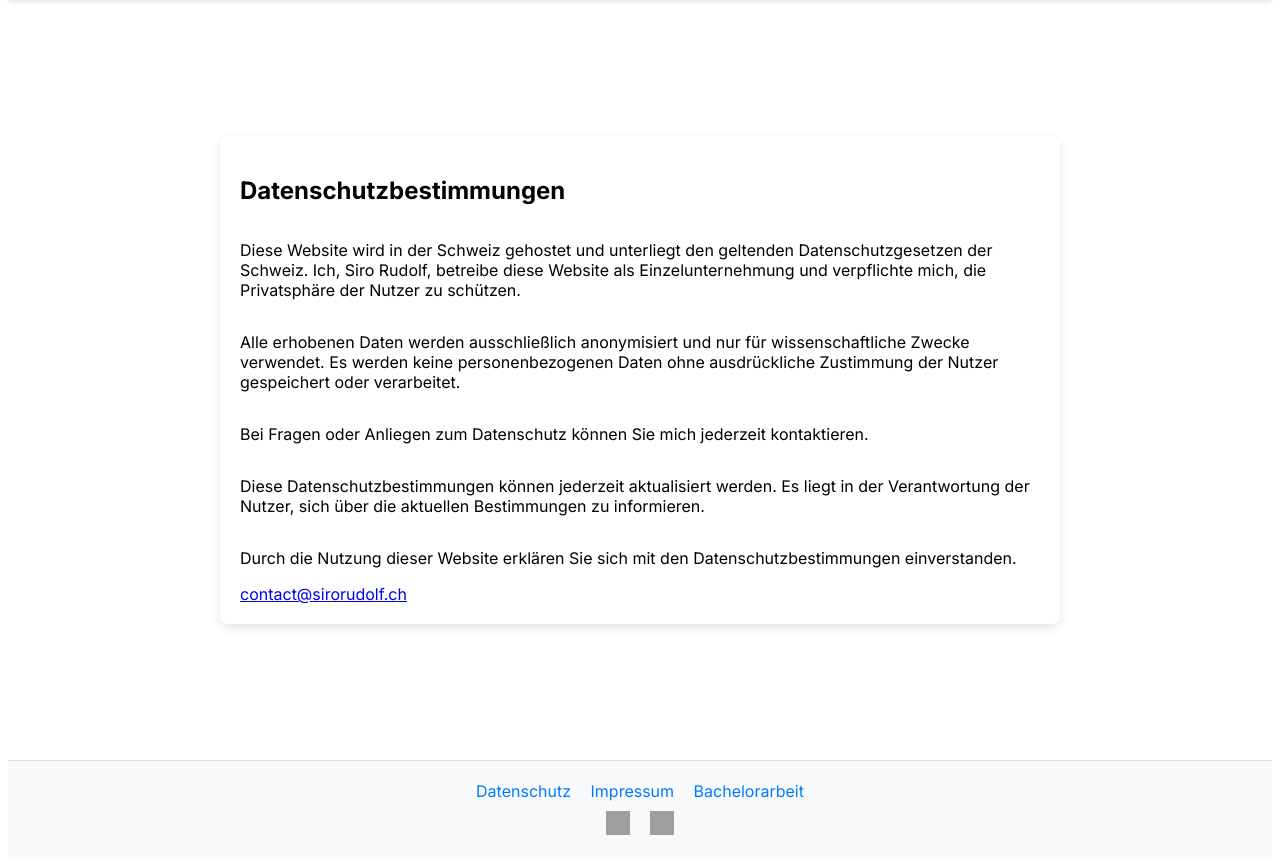
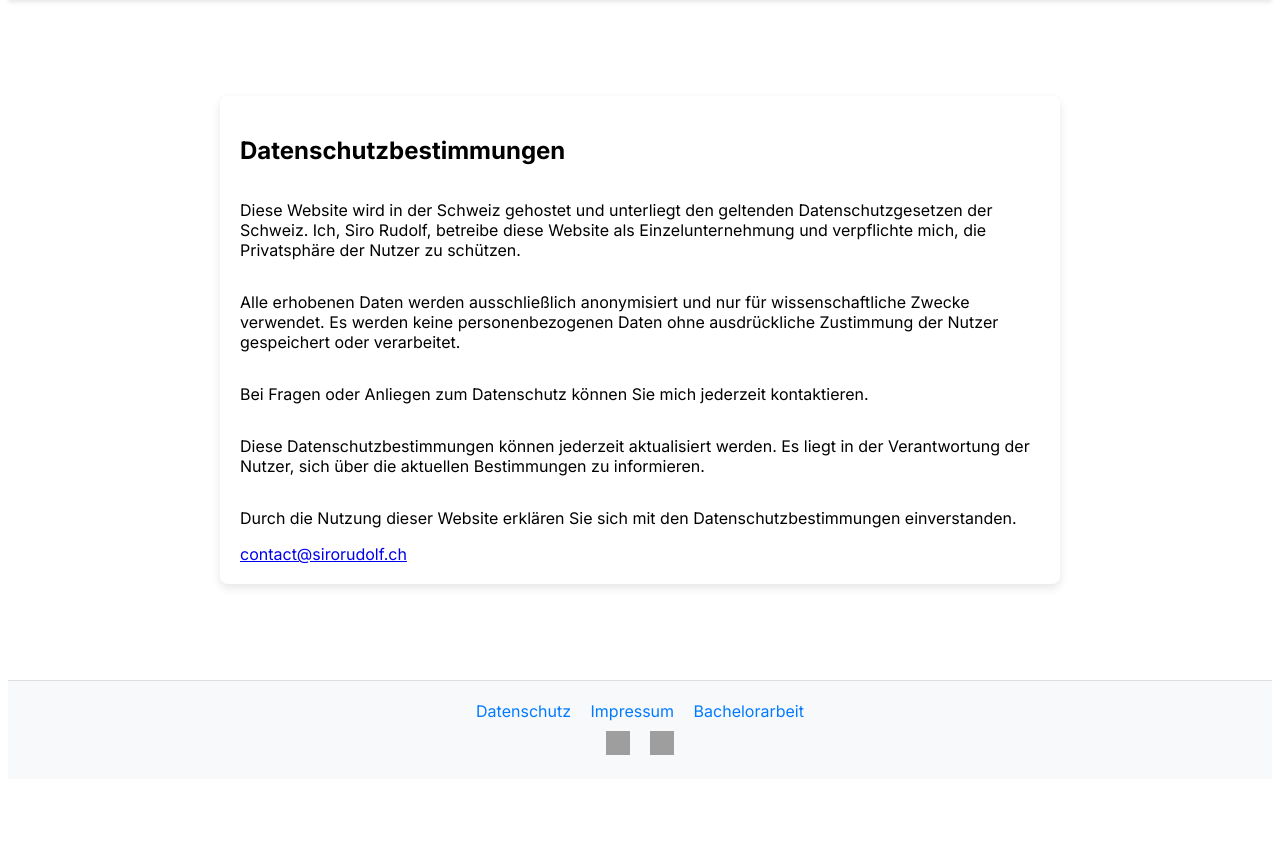
Before and after one commit to TheRizzMaster/Lehrprojekt_Bachelor_FS25, a PHP site: page /datenschutz.html in a window 1280 px wide. Shown: the part 93-960 px from the top of the page. After the commit the page ends 848 px from the top, so only its background shows below. Run offline with PHP 8.4, Linux system fonts and the light colour scheme; grey boxes are pictures that could not be loaded.

Commit message:
Update datenschutz.css

```diff
--- a/css/datenschutz.css
+++ b/css/datenschutz.css
@@ -1,5 +1,5 @@
 main {
-    height: 70vh;
+    height: 60vh;
     padding: 100px 0;
     display: flex;
     justify-content: center;
```
